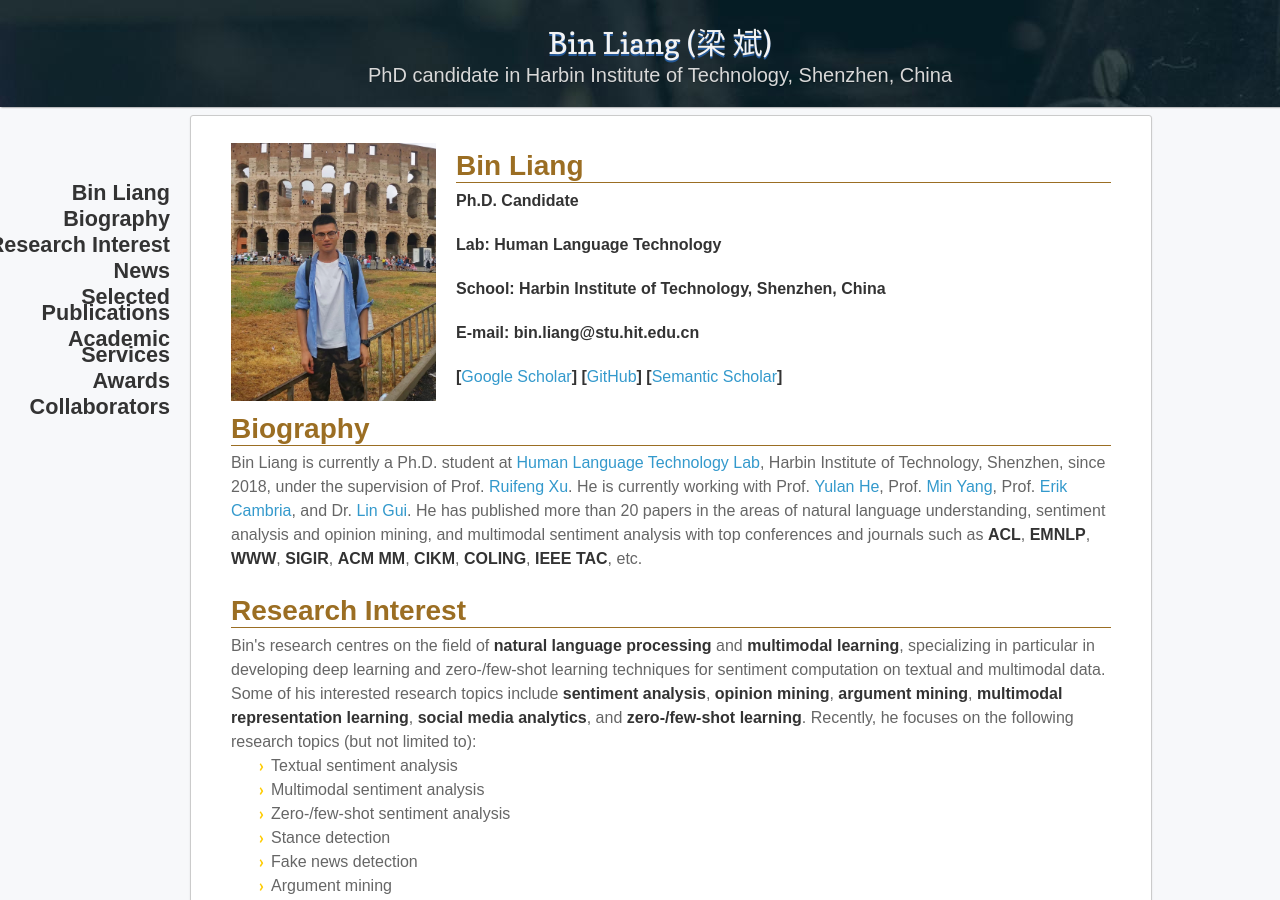
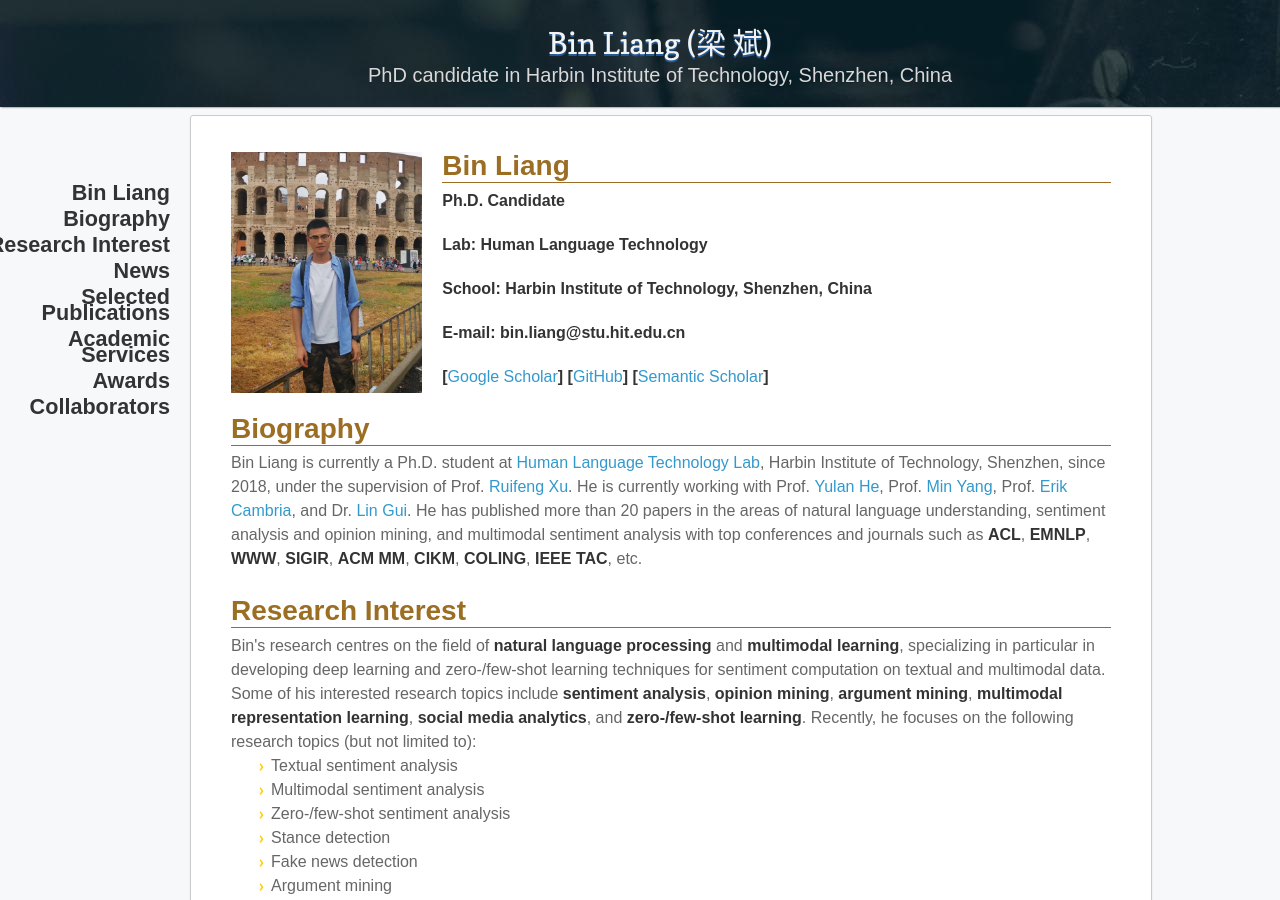
Before and after one commit to BinLiang-NLP/BinLiang-NLP.github.io, a Jekyll site: the page built from index.md, in a window 1280 px wide and 900 px high. Built offline with Jekyll 4.4.1, drawn with Linux system fonts in a browser that asks for light colours; nearby versions of some CDN libraries; our own code applies the rules of GitHub Pages for plain Markdown files.

Commit message:
Update index.md

```diff
--- a/index.md
+++ b/index.md
@@ -1,7 +1,7 @@
 
 <table class="imgtable">
   <tr>
-    <td width="25%">
+    <td width="23%">
       <img src="/binliang-a.jpeg" width="100%">
     </td>
     <td width="75%">
```
